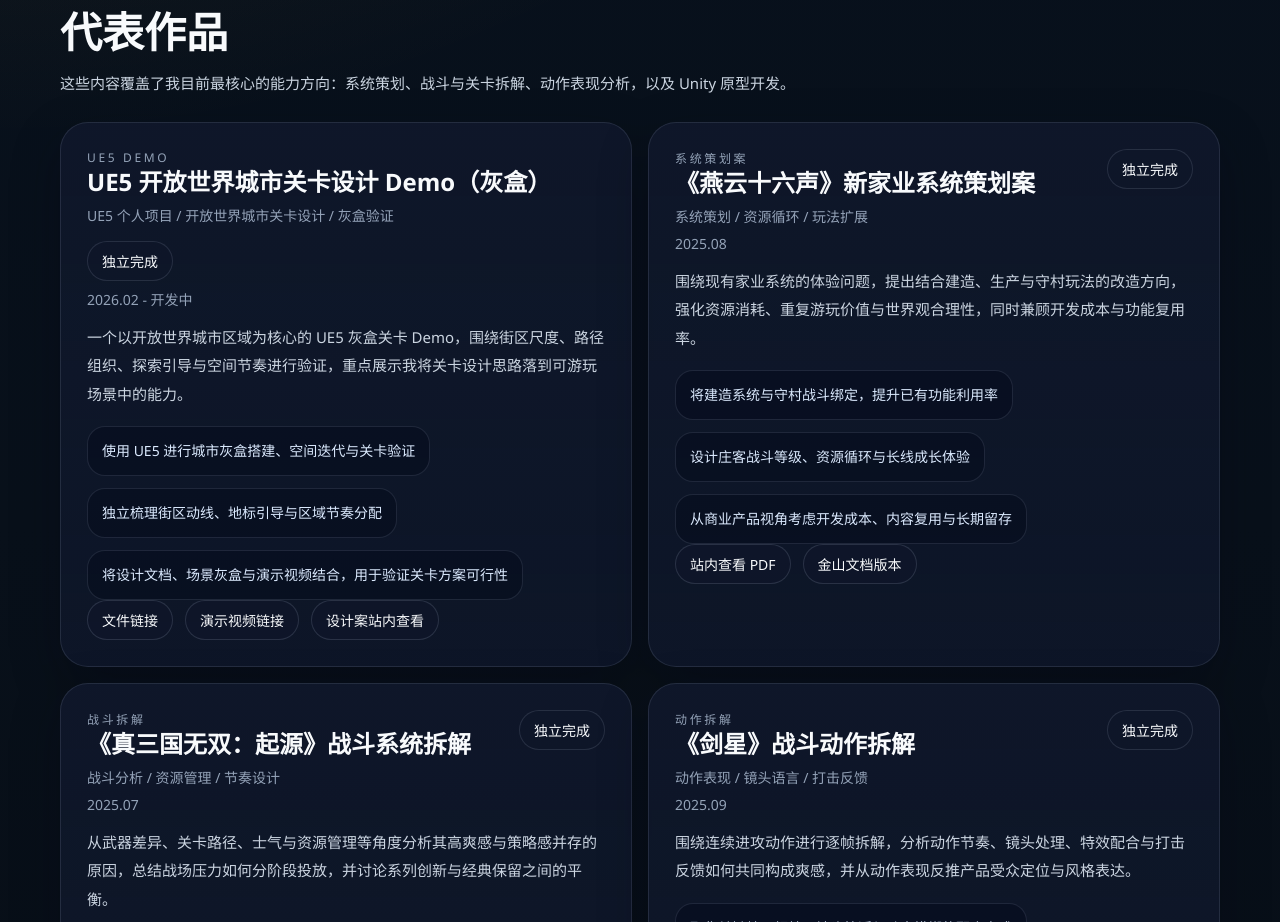
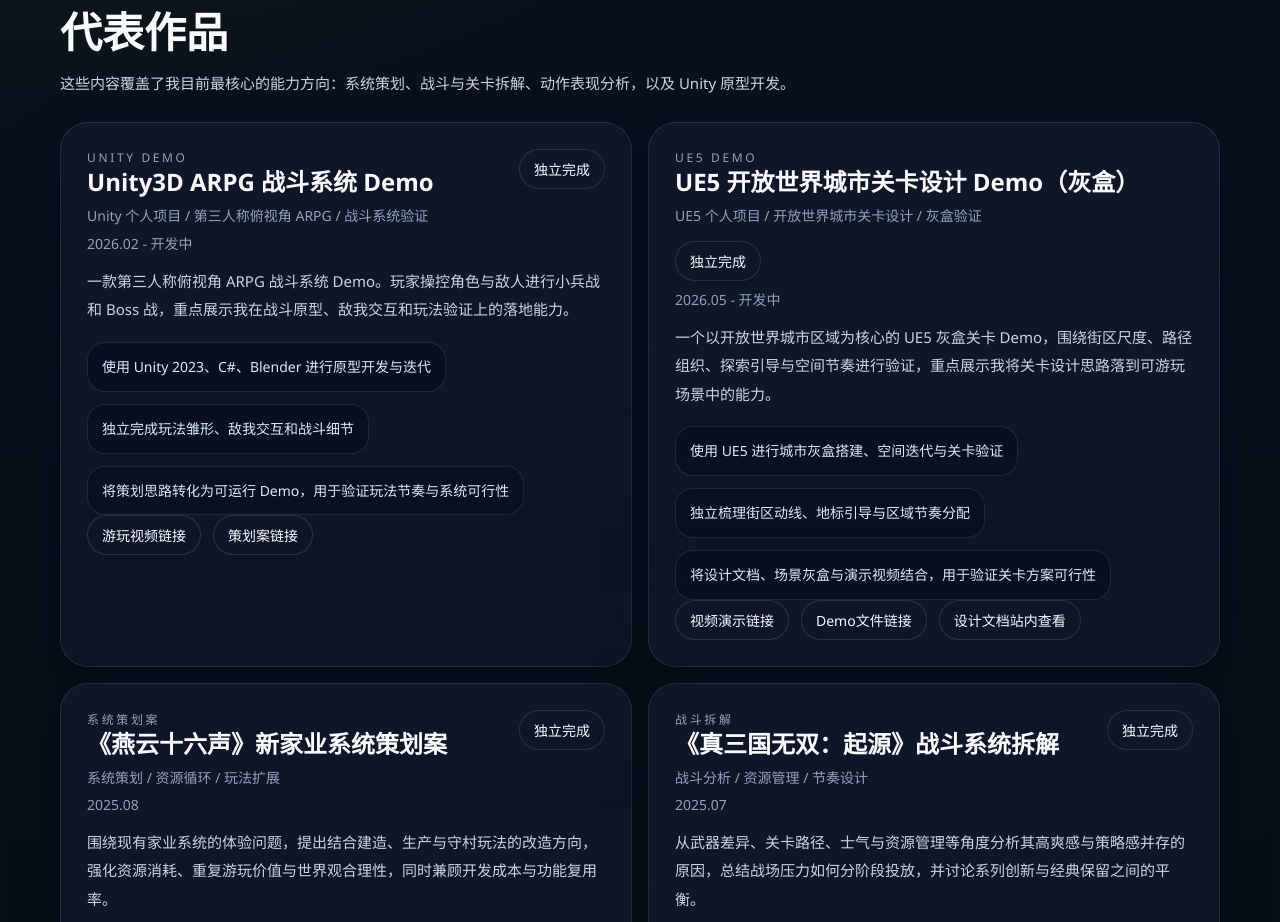
Before and after one commit to wjn18/portfolio-site, a React (Vite) app: page / in a window 1280 px wide. Shown: the part 1120-2042 px from the top of the page. Built offline with nearby package versions, Linux system fonts and the light colour scheme.

Commit message:
Restore Unity demo and add UE5 demo card

```diff
--- a/src/App.jsx
+++ b/src/App.jsx
@@ -1,10 +1,13 @@
 import React from "react";
 import profilePhoto from "../IDphoto.PNG";
 
-const demoVideoHref =
+const unityDemoVideoHref =
+  "https://www.bilibili.com/video/BV1gvXiBSEjx/?share_source=copy_web&vd_source=a2e61c6d61d8bfc0fad6ebcde9ac1d85";
+const ue5DemoVideoHref =
   "https://www.bilibili.com/video/BV1nsocB5EY5/?share_source=copy_web&vd_source=a2e61c6d61d8bfc0fad6ebcde9ac1d85";
-const demoFileHref = "/docs/ue5-open-world-city-level-demo.pdf";
-const demoDesignCaseHref = "/docs/Demo%20DesignCase.pdf";
+const unityDemoDesignHref = "/docs/unity3d-arpg-battle-system-demo-design.pdf";
+const ue5DemoFileHref = "/docs/ue5-open-world-city-level-demo.pdf";
+const ue5DemoDesignHref = "/docs/ue5-open-world-city-level-demo.pdf";
 
 const profile = {
   name: "吴嘉宁",
@@ -26,16 +29,40 @@
   { label: "下载简历", href: "/resume.pdf", download: true },
   {
     label: "观看 Demo 视频",
-    href: demoVideoHref,
+    href: ue5DemoVideoHref,
     external: true,
   },
 ];
 
 const projects = [
   {
+    title: "Unity3D ARPG 战斗系统 Demo",
+    subtitle: "Unity 个人项目 / 第三人称俯视角 ARPG / 战斗系统验证",
+    period: "2026.02 - 开发中",
+    type: "Unity Demo",
+    role: "独立完成",
+    summary:
+      "一款第三人称俯视角 ARPG 战斗系统 Demo。玩家操控角色与敌人进行小兵战和 Boss 战，重点展示我在战斗原型、敌我交互和玩法验证上的落地能力。",
+    contributions: [
+      "使用 Unity 2023、C#、Blender 进行原型开发与迭代",
+      "独立完成玩法雏形、敌我交互和战斗细节",
+      "将策划思路转化为可运行 Demo，用于验证玩法节奏与系统可行性",
+    ],
+    links: [
+      {
+        label: "游玩视频链接",
+        href: unityDemoVideoHref,
+      },
+      {
+        label: "策划案链接",
+        href: unityDemoDesignHref,
+      },
+    ],
+  },
+  {
     title: "UE5 开放世界城市关卡设计 Demo（灰盒）",
     subtitle: "UE5 个人项目 / 开放世界城市关卡设计 / 灰盒验证",
-    period: "2026.02 - 开发中",
+    period: "2026.05 - 开发中",
     type: "UE5 Demo",
     role: "独立完成",
     summary:
@@ -47,16 +74,16 @@
     ],
     links: [
       {
-        label: "文件链接",
-        href: demoFileHref,
+        label: "视频演示链接",
+        href: ue5DemoVideoHref,
       },
       {
-        label: "演示视频链接",
-        href: demoVideoHref,
+        label: "Demo文件链接",
+        href: ue5DemoFileHref,
       },
       {
-        label: "设计案站内查看",
-        href: demoDesignCaseHref,
+        label: "设计文档站内查看",
+        href: ue5DemoDesignHref,
       },
     ],
   },
```
Also changed, not shown: 2 other files (tests, documents, lock files or other folders).
